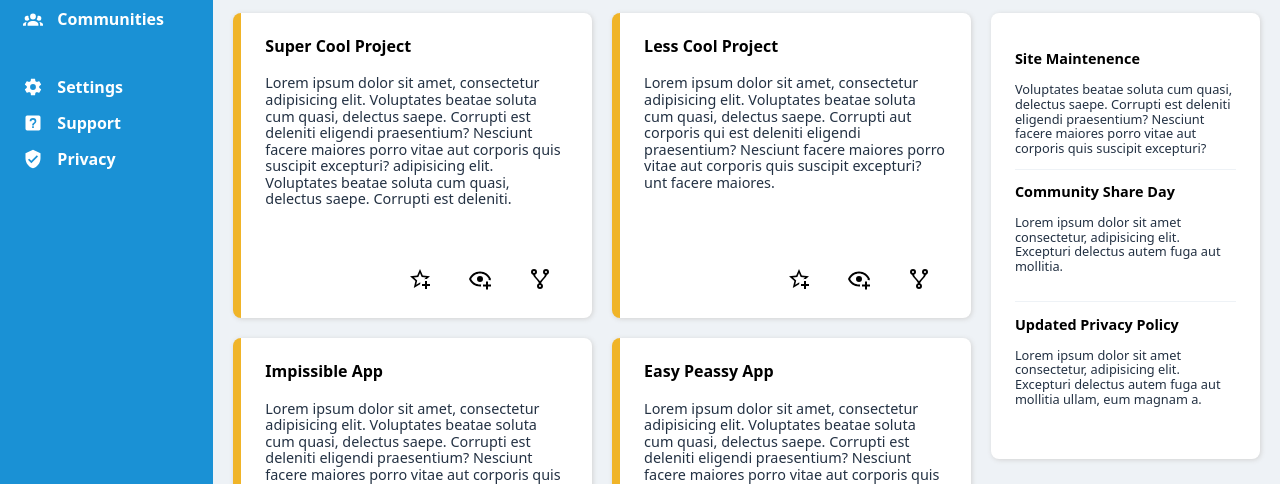
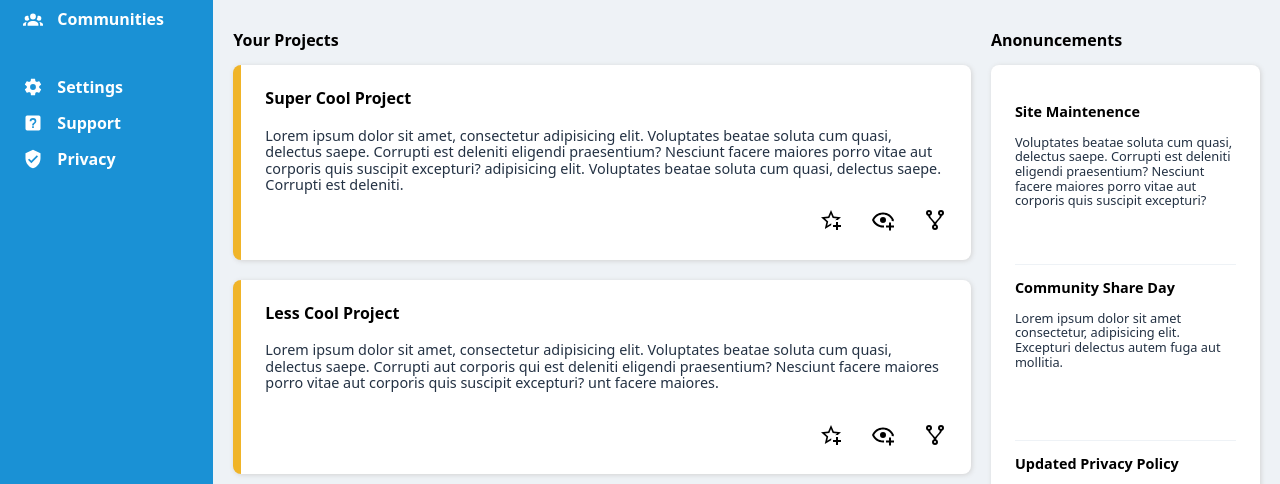
Before and after one commit to bartek8b/zzz-odin-admin-dashboard, a plain HTML site: page index.html in a window 1280 px wide. Shown: the part 287-771 px from the top of the page. Drawn offline with Linux system fonts and the light colour scheme.

Commit message:
Change action icons & autofill on right main

```diff
--- a/style.css
+++ b/style.css
@@ -180,7 +180,7 @@ main{
     display: grid;
     gap: 20px;
     grid-template-rows: repeat(3, 1fr);
-    grid-template-columns: repeat(2, 1fr);
+    grid-template-columns: repeat(auto-fill, minmax(450px, 1fr));
 }
 .projects-container > div, .right-main > div{
     background-color: var(--white);
@@ -202,7 +202,7 @@ main{
     text-align: right;
     & img{
         width: 24px;
-        margin-inline: 16px;
+        margin-left: 24px;
         cursor: pointer;
     }
 }
```
